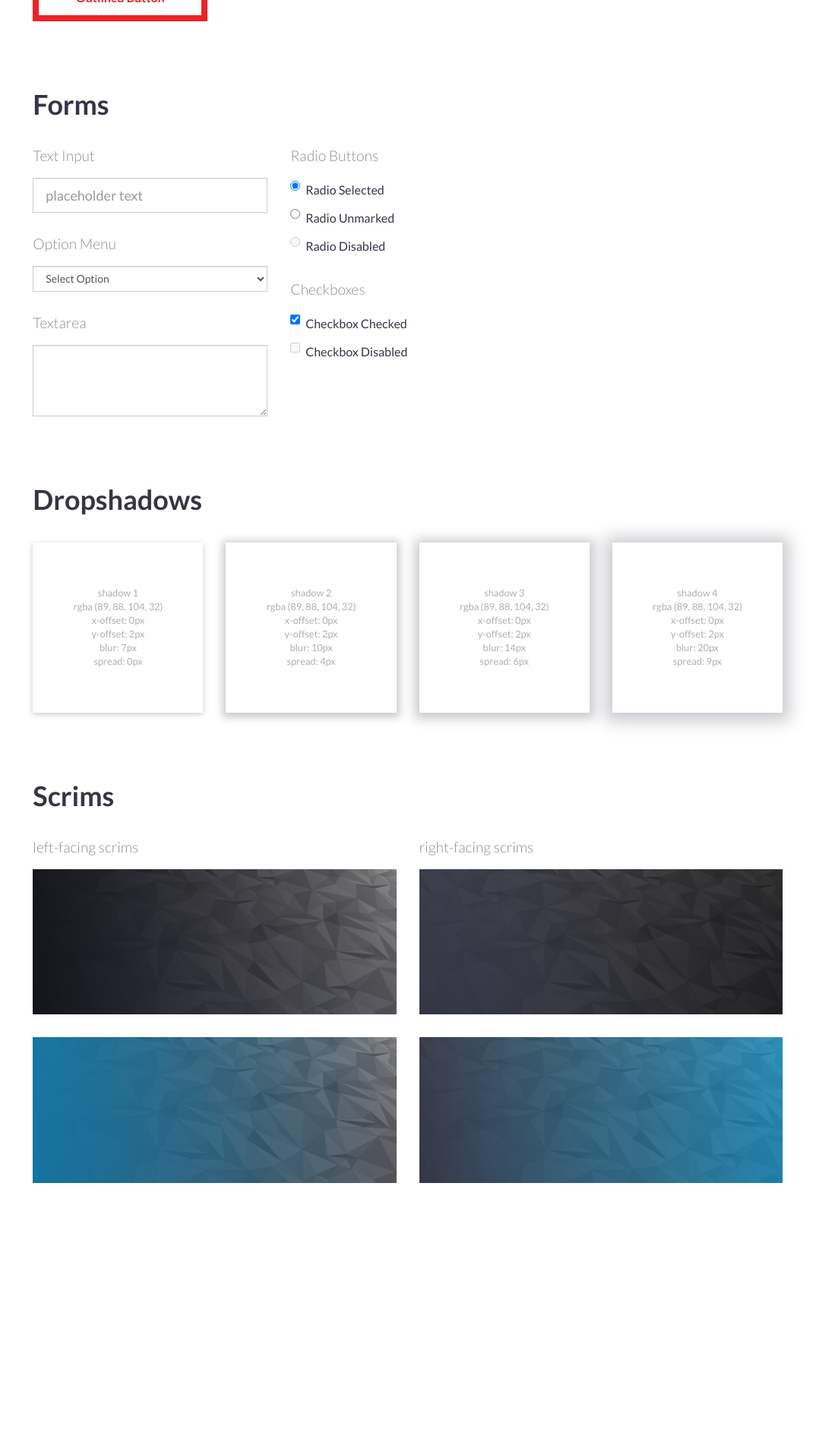
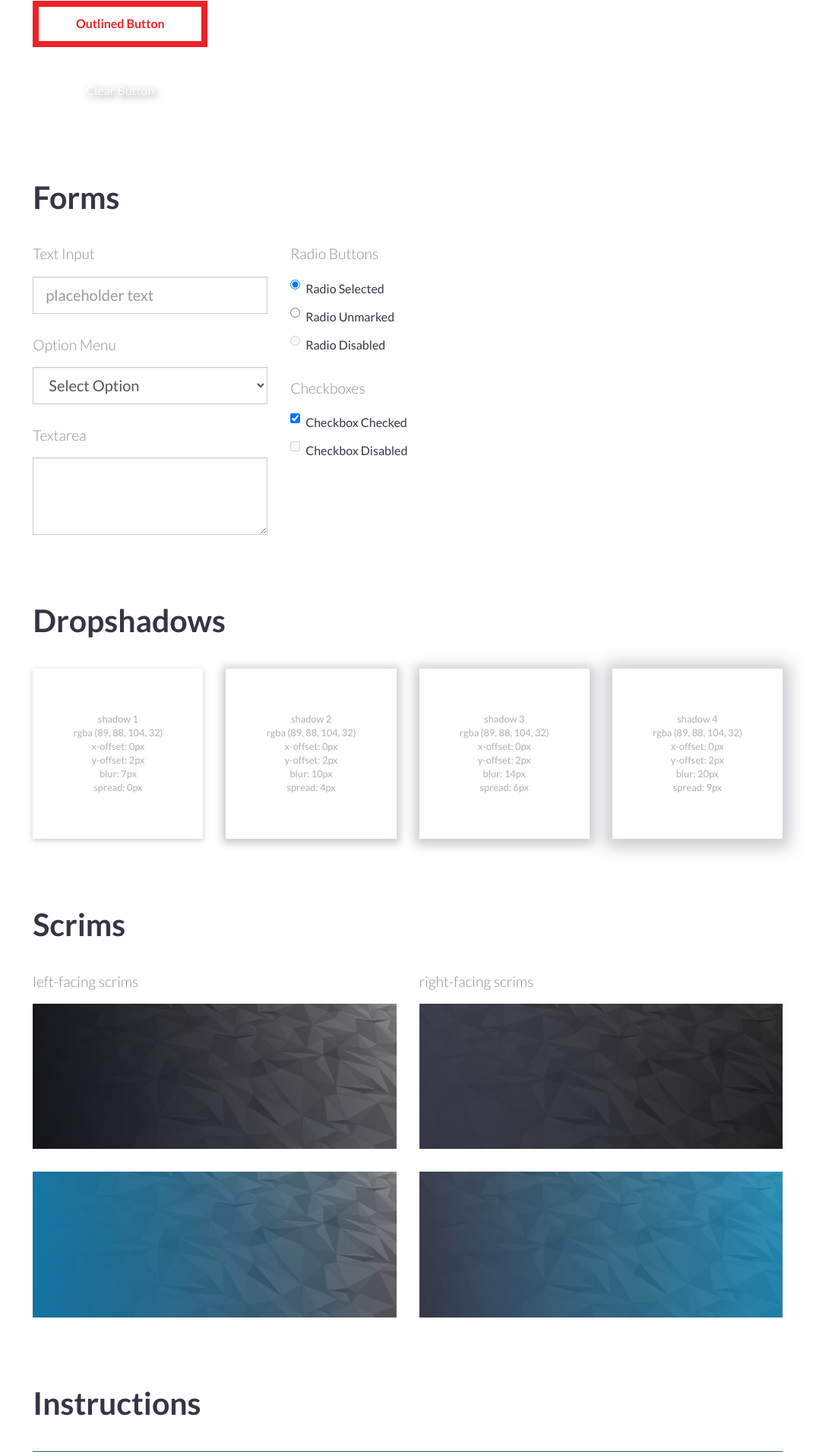
Before and after one commit to jordandgold/sketchup-styleguide, a PHP site: page / in a window 1280 px wide. Shown: the part 2160-4071 px from the top of the page at 76% size, without its empty margins (210-1280 px from the left). Before the commit the page ends 3717 px from the top, so only its background shows below. Run offline with PHP 8.4, Linux system fonts and the light colour scheme; some libraries are stand-ins or nearby versions.

Commit message:
reorganized sass, added new sections

```diff
--- a/index.php
+++ b/index.php
@@ -12,9 +12,6 @@
 
     <!-- Bootstrap core CSS -->
     <link href="styles/styles.css" rel="stylesheet">
-
-    <!-- Dashboard core CSS -->
-    <link href="node_modules/highlight.js/styles/default.css" rel="stylesheet">
 
     <!-- HTML5 shim and Respond.js for IE8 support of HTML5 elements and media queries -->
     <!--[if lt IE 9]>
@@ -35,7 +32,7 @@
             <span class="icon-bar"></span>
           </button>
           <a class="navbar-brand" href="#">
-            <img src="assets/SU_FullColor.svg" alt="SketchUp" />
+            <img src="assets/SU_White.svg" alt="SketchUp" />
           </a>
         </div>
       </div>
@@ -51,6 +48,7 @@
             <li><a href="#forms">Forms</a></li>
             <li><a href="#dropshadows">Dropshadows</a></li>
             <li><a href="#scrims">Scrims</a></li>
+            <li><a href="#instructions">Instructions</a></li>
           </ul>
         </div>
 
@@ -76,13 +74,16 @@
                     <div class="sub-section">
                       <a href="#" class="btn btn-outline">Outlined Button</a>
                     </div>
+                    <div class="sub-section">
+                      <a href="#" class="btn btn-clear">Clear Button</a>
+                    </div>
                   </div>
                   <div class="col-sm-4">
                     <div class="sub-section">
                       <h4 class="sub-section__header">Dropdowns</h4>
                       <div class="dropdown">
-                        <button class="btn btn-default dropdown-toggle" type="button" id="dropdownMenu1" data-toggle="dropdown" aria-haspopup="true" aria-expanded="true">
-                          Dropdown
+                        <button class="btn btn-primary dropdown-toggle" type="button" id="dropdownMenu1" data-toggle="dropdown" aria-haspopup="true" aria-expanded="true">
+                          Dropdown Button
                           <span class="caret"></span>
                         </button>
                         <ul class="dropdown-menu" aria-labelledby="dropdownMenu1">
@@ -106,7 +107,7 @@
                     <div class="sub-section">
                       <h4 class="sub-section__header">Text Input</h4>
                       <div class="form-group">
-                        <input type="text" class="form-control input-lg" placeholder="placeholder text">
+                        <input type="text" class="form-control" placeholder="placeholder text">
                       </div>
                     </div>
                     <div class="sub-section">
@@ -122,7 +123,7 @@
                     <div class="sub-section">
                       <h4 class="sub-section__header">Textarea</h4>
                       <div class="form-group">
-                        <textarea class="form-control input-lg" rows="3"></textarea>
+                        <textarea class="form-control" rows="3"></textarea>
                       </div>
                     </div>
                   </div>
@@ -259,6 +260,29 @@
             </div>
           </section>
 
+           <section id="instructions">
+            <div class="row">
+              <div class="col-sm-12">
+                <h1>Instructions</h1>
+                <div class="alert alert-success" role="alert">
+                  Error alert message goes here, next to the icon.
+                </div>
+                <div class="alert alert-info" role="alert">
+                  This is an informational message.
+                </div>
+                <div class="alert alert-note" role="alert">
+                  This is a note.
+                </div>
+                <div class="alert alert-warning" role="alert">
+                  This is a warning messsage! Be careful.
+                </div>
+                <div class="alert alert-danger" role="alert">
+                  Error alert message goes here, next to the icon.
+                </div>
+              </div>
+            </div>
+          </section>
+
         </div>
       </div>
     </div>
@@ -268,6 +292,10 @@
     <!-- Placed at the end of the document so the pages load faster -->
     <script src="https://ajax.googleapis.com/ajax/libs/jquery/1.12.4/jquery.min.js"></script>
     <script src="https://maxcdn.bootstrapcdn.com/bootstrap/3.3.7/js/bootstrap.min.js"></script>
-    <script src="node_modules/highlight.js/lib./highlight.js"></script>
+    <script type="text/javascript">
+      $(function () {
+        $('[data-toggle="tooltip"]').tooltip();
+      });
+    </script>
   </body>
 </html>
--- a/scss/_bootstrap_variables.scss
+++ b/scss/_bootstrap_variables.scss
@@ -50,7 +50,7 @@ $font-family-serif:       Georgia, "Times New Roman", Times, serif !default;
 $font-family-monospace:   Menlo, Monaco, Consolas, "Courier New", monospace !default;
 $font-family-base:        $font-family-sans-serif !default;
 
-$font-size-base:          14px !default;
+$font-size-base:          16px !default;
 $font-size-large:         ceil(($font-size-base * 1.25)) !default; // ~18px
 $font-size-small:         ceil(($font-size-base * 0.85)) !default; // ~12px
 
@@ -505,21 +505,21 @@ $jumbotron-heading-font-size:    ceil(($font-size-base * 4.5)) !default;
 //
 //## Define colors for form feedback states and, by default, alerts.
 
-$state-success-text:             #3c763d !default;
-$state-success-bg:               #dff0d8 !default;
-$state-success-border:           darken(adjust-hue($state-success-bg, -10), 5%) !default;
+$state-success-text:             #237835 !default;
+$state-success-bg:               #DBF1D6 !default;
+$state-success-border:           #237835 !default;
 
-$state-info-text:                #31708f !default;
-$state-info-bg:                  #d9edf7 !default;
-$state-info-border:              darken(adjust-hue($state-info-bg, -10), 7%) !default;
+$state-info-text:                #147192 !default;
+$state-info-bg:                  #D5EEF8 !default;
+$state-info-border:              #147192 !default;
 
-$state-warning-text:             #8a6d3b !default;
-$state-warning-bg:               #fcf8e3 !default;
-$state-warning-border:           darken(adjust-hue($state-warning-bg, -10), 5%) !default;
+$state-warning-text:             #8D6728 !default;
+$state-warning-bg:               #FCF8E1 !default;
+$state-warning-border:           #8D6728 !default;
 
-$state-danger-text:              #a94442 !default;
-$state-danger-bg:                #f2dede !default;
-$state-danger-border:            darken(adjust-hue($state-danger-bg, -10), 5%) !default;
+$state-danger-text:              #C81719 !default;
+$state-danger-bg:                #F6DDDE !default;
+$state-danger-border:            #C81719 !default;
 
 
 //== Tooltips
--- a/scss/_template.scss
+++ b/scss/_template.scss
@@ -25,8 +25,8 @@ body {
 }
 
 nav.navbar {
-  background: #ffffff;
-  border-bottom: 1px solid #eee;
+  background: $trimble-gray;
+  border-bottom: 0px solid #eee;
   .navbar-brand {
     width: 140px;
     img {
--- a/scss/styleguide/_layout.scss
+++ b/scss/styleguide/_layout.scss
@@ -1,70 +1,5 @@
-.shadow-1 {
-	box-shadow: 0 2px 7px 0 rgba(89,88,104,0.32);
-}
-
-.shadow-2 {
-	box-shadow: 0 2px 10px 4px rgba(89,88,104,0.32);
-}
-
-.shadow-3 {
-	box-shadow: 0 2px 14px 6px rgba(89,88,104,0.32);
-}
-
-.shadow-4 {
-	box-shadow: 0 2px 20px 9px rgba(89,88,104,0.32);
-}
-
-.btn {
-	font-size: 16px;
-	padding: 1em;
-	min-width: 14.375em;
-}
-
-.btn-outline {
-	border: 0.5em solid $sketchup-red;
-	padding: 0.7em 1em;
-	font-weight: bold;
-	color: $sketchup-red;
-	&:hover {
-		border-color: $sketchup-red--darker;
-		color: $sketchup-red;
-	}
-}
-
-.scrim-box {
-	width: 100%;
-	height: 0;
-	padding-bottom: 40%;
-	background-size: cover;
-	position: relative;
-	background-image: url(../assets/bg-poly.jpg);
-	margin-bottom: 30px;
-}
-
-.scrim {
-	width: 100%;
-	height: 100%;
-	position: absolute;
-	top: 0;
-	left: 0;
-	&--left {
-		&--gray {
-			@extend .scrim;
-			background: linear-gradient(270deg, rgba(0,0,0,0) 0%, rgba(0,0,0,0.62) 100%);
-		}
-		&--blue {
-			@extend .scrim;
-			background: linear-gradient(270deg, rgba(0,0,0,0) 0%, rgba(0,154,217,0.62) 100%);
-		}
-	}
-	&--right {
-		&--gray {
-			@extend .scrim;
-			background: linear-gradient(270deg, rgba(0,0,0,0.63) 0%, rgba(0,0,0,0) 100%);
-		}
-		&--blue {
-			@extend .scrim;
-			background: linear-gradient(270deg, rgba(0,154,217,0.62) 0%, rgba(0,0,0,0) 100%);
-		}
-	}
-}
+@import 'sections/dropshadows';
+@import 'sections/buttonsdropdowns';
+@import 'sections/instructions';
+@import 'sections/forms';
+@import 'sections/scrims';
```
Also changed, not shown: styles/styles.css, 1 other file.
